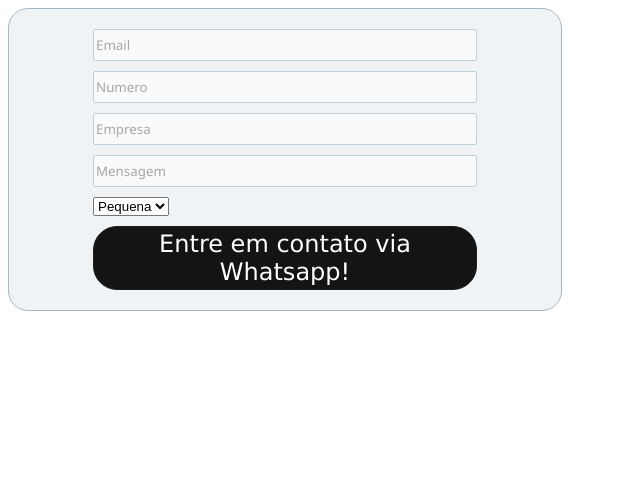
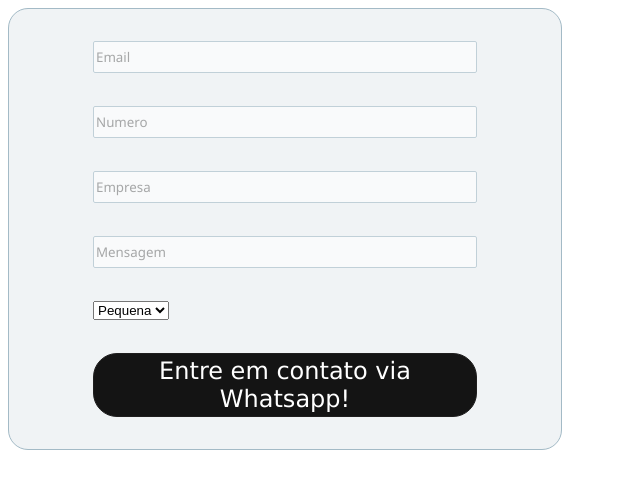
Before and after one commit to rypegrowth/scriptQRLink, a plain HTML site: page index.html in a window 1280 px wide. Shown: the whole page, without its empty margins (0-640 px from the left). Drawn offline with Linux system fonts and the light colour scheme.

Commit message:
fixed size

```diff
--- a/visuals_m.css
+++ b/visuals_m.css
@@ -54,8 +54,8 @@
 border: 1px solid #a3bac6;
 padding: 1.25rem;
 border-radius: 1.25rem;
-min-width: 20vw;
-max-width: 90vw;
+height: 400px;
+width: 330px;
 width: 32rem;
 display: grid; /* Usando o flexbox como método de display */
 flex-direction: column; /* A partir dele, são modificados este e os dois elementos abaixo */
```
